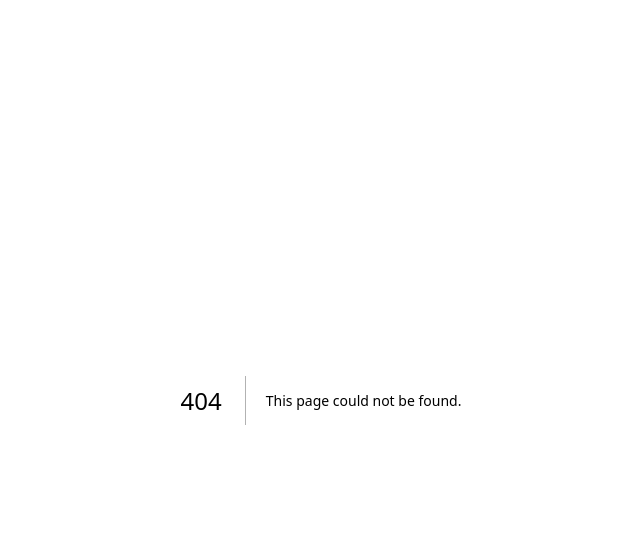
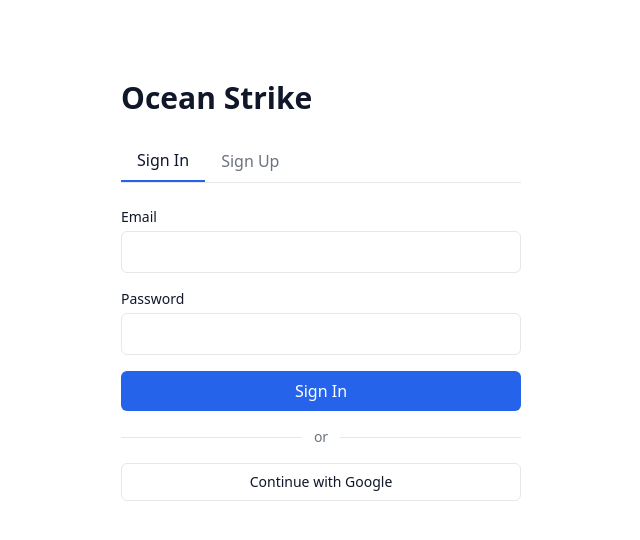
Before and after one commit to AlekeGo/BattleShipGame, a Next.js app in the folder frontend/: page /login in a window 1280 px wide. Before the commit this address had no page. Shown: the top 540 px of the page, without its empty margins (319-959 px from the left). Built offline with nearby package versions, Linux system fonts and the light colour scheme.

Commit message:
feat: add /login page with email/password and Google OAuth

```diff
--- /dev/null
+++ b/frontend/src/app/login/page.tsx
@@ -0,0 +1,106 @@
+"use client";
+
+import { useState } from "react";
+import { useRouter } from "next/navigation";
+import { createClient } from "@/lib/supabase";
+
+export default function LoginPage() {
+  const [tab, setTab] = useState<"signin" | "signup">("signin");
+  const [email, setEmail] = useState("");
+  const [password, setPassword] = useState("");
+  const [error, setError] = useState<string | null>(null);
+  const [loading, setLoading] = useState(false);
+  const router = useRouter();
+
+  async function handleSubmit(e: React.FormEvent) {
+    e.preventDefault();
+    setError(null);
+    setLoading(true);
+    const supabase = createClient();
+
+    const { error: authError } =
+      tab === "signin"
+        ? await supabase.auth.signInWithPassword({ email, password })
+        : await supabase.auth.signUp({ email, password });
+
+    setLoading(false);
+    if (authError) {
+      setError(authError.message);
+      return;
+    }
+    router.push("/play");
+  }
+
+  async function handleGoogle() {
+    await createClient().auth.signInWithOAuth({
+      provider: "google",
+      options: { redirectTo: `${window.location.origin}/auth/callback` },
+    });
+  }
+
+  return (
+    <main className="mx-auto max-w-md px-6 py-20">
+      <h1 className="mb-8 text-3xl font-bold">Ocean Strike</h1>
+
+      <div className="mb-6 flex border-b">
+        <button
+          className={`px-4 pb-2 ${tab === "signin" ? "border-b-2 border-blue-600 font-medium" : "text-gray-500"}`}
+          onClick={() => setTab("signin")}
+        >
+          Sign In
+        </button>
+        <button
+          className={`px-4 pb-2 ${tab === "signup" ? "border-b-2 border-blue-600 font-medium" : "text-gray-500"}`}
+          onClick={() => setTab("signup")}
+        >
+          Sign Up
+        </button>
+      </div>
+
+      <form onSubmit={handleSubmit} className="space-y-4">
+        <div>
+          <label className="mb-1 block text-sm font-medium">Email</label>
+          <input
+            type="email"
+            required
+            value={email}
+            onChange={(e) => setEmail(e.target.value)}
+            className="w-full rounded-md border px-3 py-2 focus:outline-none focus:ring-2 focus:ring-blue-500"
+          />
+        </div>
+        <div>
+          <label className="mb-1 block text-sm font-medium">Password</label>
+          <input
+            type="password"
+            required
+            minLength={6}
+            value={password}
+            onChange={(e) => setPassword(e.target.value)}
+            className="w-full rounded-md border px-3 py-2 focus:outline-none focus:ring-2 focus:ring-blue-500"
+          />
+        </div>
+        {error && <p className="text-sm text-red-600">{error}</p>}
+        <button
+          type="submit"
+          disabled={loading}
+          className="w-full rounded-md bg-blue-600 px-4 py-2 text-white hover:bg-blue-700 disabled:opacity-50"
+        >
+          {loading ? "Loading…" : tab === "signin" ? "Sign In" : "Sign Up"}
+        </button>
+      </form>
+
+      <div className="my-4 flex items-center gap-3">
+        <div className="flex-1 border-t" />
+        <span className="text-sm text-gray-500">or</span>
+        <div className="flex-1 border-t" />
+      </div>
+
+      <button
+        onClick={handleGoogle}
+        className="w-full rounded-md border px-4 py-2 text-sm hover:bg-gray-50"
+      >
+        Continue with Google
+      </button>
+    </main>
+  );
+}
```
